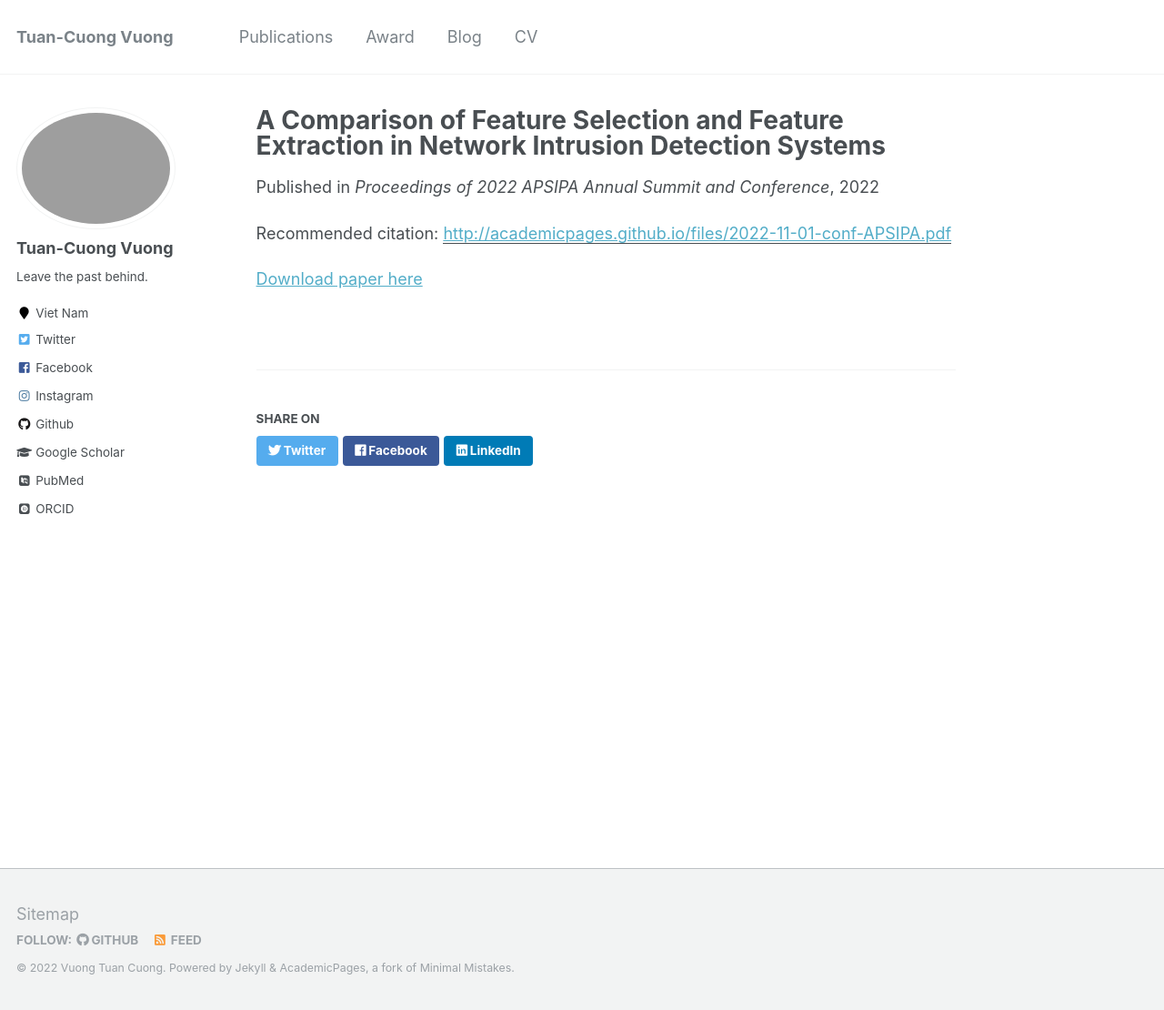
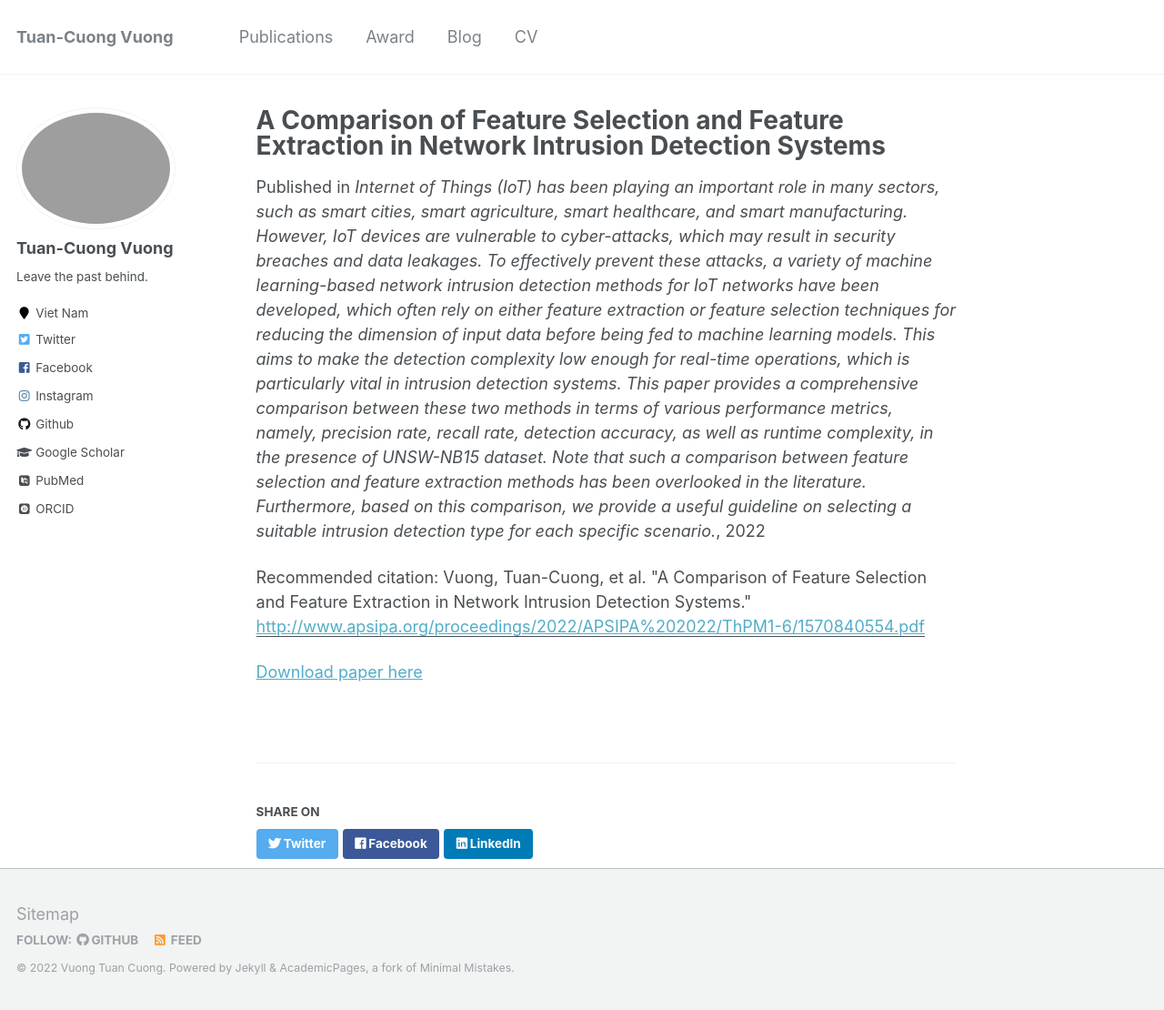
Before and after one commit to cngvng/cngvng.github.io, a Jekyll site: the page built from _publications/2022-11-01-conf-APSIPA.md, in a window 1280 px wide and 1110 px high. Shown: the whole window at 91% size. Built offline with Jekyll 4.4.1, drawn with Linux system fonts in a browser that asks for light colours; some web fonts are replaced.

Commit message:
commit code

```diff
--- a/_publications/2022-11-01-conf-APSIPA.md
+++ b/_publications/2022-11-01-conf-APSIPA.md
@@ -4,10 +4,10 @@ collection: publications
 permalink: /publication/2022-11-01-conf-APSIPA
 excerpt: 'This paper is about the number 1. The number 2 is left for future work.'
 date: 2022-11-10
-venue: 'Proceedings of 2022 APSIPA Annual Summit and Conference'
-paperurl: 'http://academicpages.github.io/files/2022-11-01-conf-APSIPA.pdf'
-citation: ''
+venue: 'Internet of Things (IoT) has been playing an important role in many sectors, such as smart cities, smart agriculture, smart healthcare, and smart manufacturing. However, IoT devices are vulnerable to cyber-attacks, which may result in security breaches and data leakages. To effectively prevent these attacks, a variety of machine learning-based network intrusion detection methods for IoT networks have been developed, which often rely on either feature extraction or feature selection techniques for reducing the dimension of input data before being fed to machine learning models. This aims to make the detection complexity low enough for real-time operations, which is particularly vital in intrusion detection systems. This paper provides a comprehensive comparison between these two methods in terms of various performance metrics, namely, precision rate, recall rate, detection accuracy, as well as runtime complexity, in the presence of UNSW-NB15 dataset. Note that such a comparison between feature selection and feature extraction methods has been overlooked in the literature. Furthermore, based on this comparison, we provide a useful guideline on selecting a suitable intrusion detection type for each specific scenario.'
+paperurl: 'http://www.apsipa.org/proceedings/2022/APSIPA%202022/ThPM1-6/1570840554.pdf'
+citation: 'Vuong, Tuan-Cuong, et al. "A Comparison of Feature Selection and Feature Extraction in Network Intrusion Detection Systems."'
 ---
 
 
-[Download paper here](http://academicpages.github.io/files/2022-11-01-conf-APSIPA.pdf)
+[Download paper here](http://cngvng.github.io/files/2022-11-01-conf-APSIPA.pdf)
```
Also changed, not shown: _pages/cv.md (+0 -2 lines), _pages/publications.md (+1 -1 lines), _award/portfolio-1.md (renamed from _portfolio/portfolio-1.md), _award/portfolio-2.html (renamed from _portfolio/portfolio-2.html).
